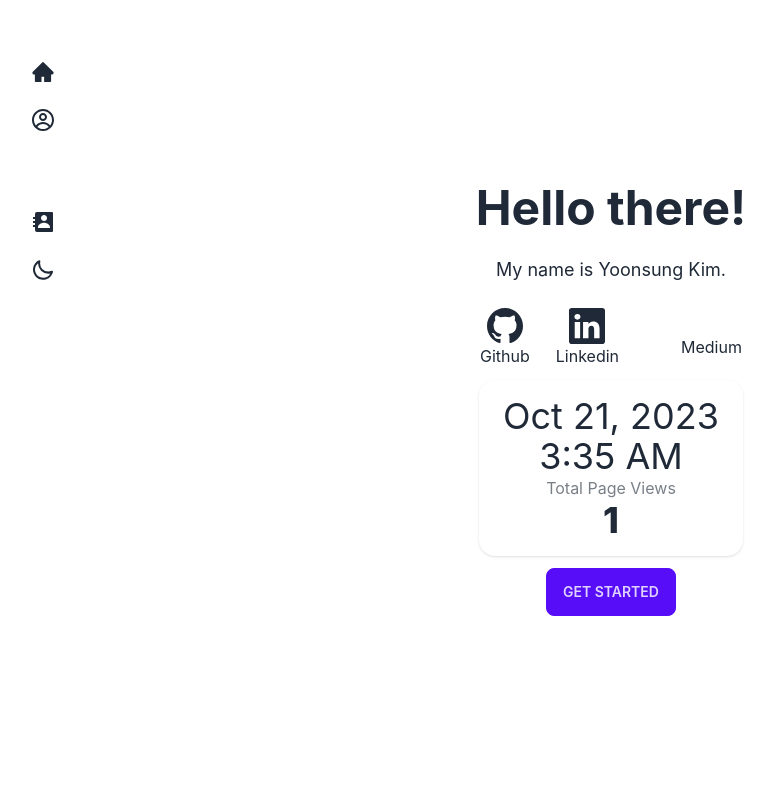
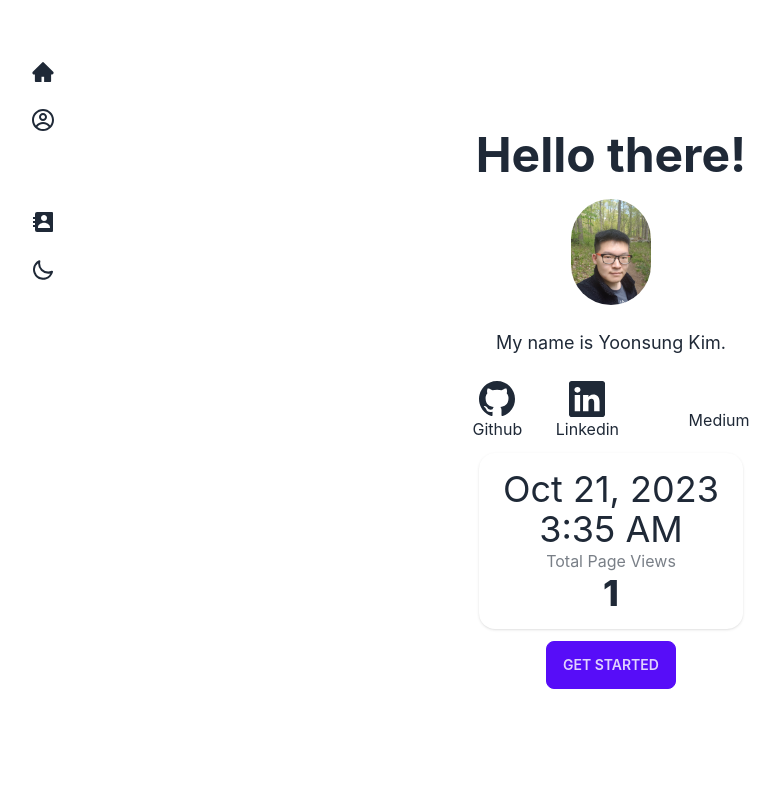
Before and after one commit to jeffkim1118/Portfolio, a React (Create React App) app: page / in a window 1280 px wide. Shown: the top 800 px of the page, without its empty margins (29-809 px from the left). Built offline with nearby package versions, Linux system fonts and the light colour scheme; some icons are missing.

Commit message:
added my picture to the landing page

```diff
--- a/src/components/about.jsx
+++ b/src/components/about.jsx
@@ -1,4 +1,4 @@
-import MyPic from "../images/mypic.jpg";
+
 import {
   BiLogoReact,
   BiLogoHtml5,
--- a/src/components/home.jsx
+++ b/src/components/home.jsx
@@ -6,6 +6,7 @@ import { FaMedium } from "react-icons/fa6";
 import Clock from "./clock";
 import { useSelector, useDispatch } from "react-redux";
 import { increment } from "../features/counter/counterSlice";
+import MyPic from "../images/mypic.jpg";
 
 export default function Home() {
   const visitorCount = useSelector((state) => state.counter.value);
@@ -25,7 +26,13 @@ export default function Home() {
       <div className="hero min-h-screen bg-base-600">
         <div className="hero-content text-center">
           <div className="max-w-md">
-            <h1 className="text-5xl font-bold">Hello there!</h1>
+            <h1 className="text-5xl font-bold m-5">Hello there!</h1>
+            <img
+              src={MyPic}
+              alt="me"
+              className="w-20 rounded-full m-auto"
+            ></img>
+
             <p className="py-6 text-lg">My name is Yoonsung Kim.</p>
 
             <div className="link-container">
```
Also changed, not shown: 1 other file (tests, documents, lock files or other folders).
